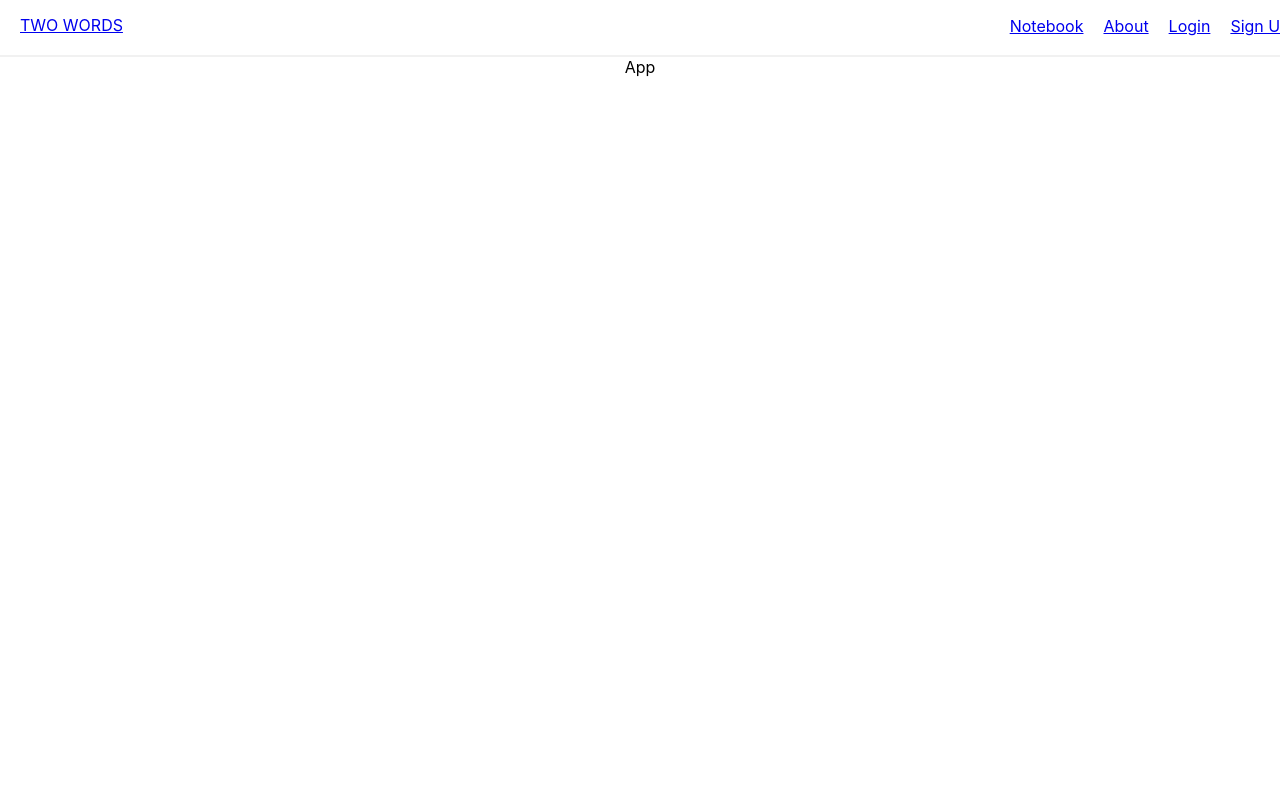
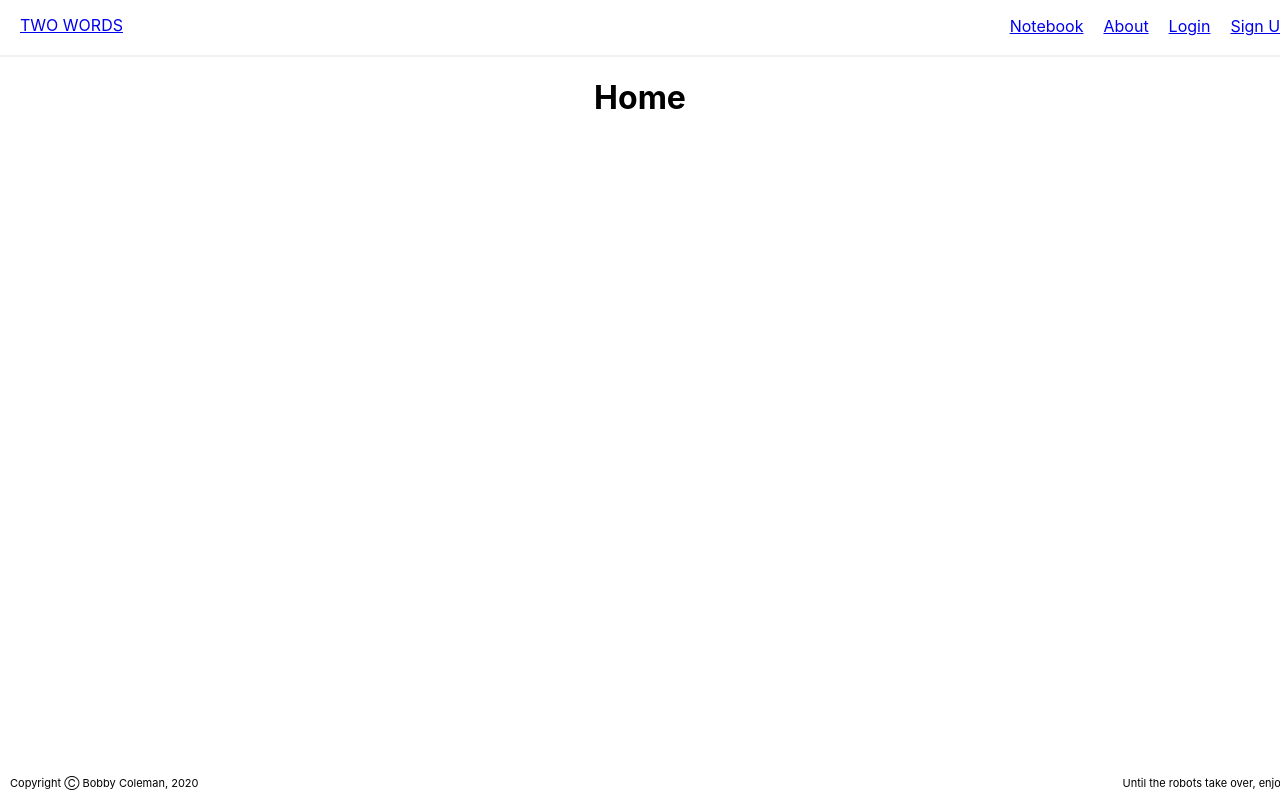
Before and after one commit to Bobby-Coleman/TwoWords, a React (Create React App) app: page / in a window 1280 px wide. Shown: the top 800 px of the page. Built offline with nearby package versions, Linux system fonts and the light colour scheme.

Commit message:
Add simple footer

```diff
--- a/src/App.css
+++ b/src/App.css
@@ -36,3 +36,15 @@
     transform: rotate(360deg);
   }
 }
+
+
+footer {
+  position: fixed;
+  left: 0;
+  bottom: 0;
+  margin: 10px;
+  width: 100%;
+  font-size: 11px;
+  display: flex;
+  justify-content: space-between;
+}
--- a/src/App.js
+++ b/src/App.js
@@ -2,11 +2,13 @@ import React from 'react';
 import { BrowserRouter as Router, Route } from "react-router-dom"
 import './App.css';
 
+import Home from "./components/home/home";
 import Navbar from "./components/navbar/navbar";
 import Notebook from "./components/notebook/notebook";
 import About from "./components/about/about";
 import Login from "./components/login/login";
 import Signup from "./components/signup/signup";
+
 
 const App = () => {
   return (
@@ -15,12 +17,18 @@ const App = () => {
         <div className="App-navbar">
           <Navbar />
         </div>
+        <Route path="/" exact component={Home} />
         <Route path="/notebook" exact component={Notebook} />
         <Route path="/about" exact component={About} />
         <Route path="/login" exact component={Login} />
         <Route path="/signup" exact component={Signup} />
-        App
       </div>
+      <footer>
+          Copyright Ⓒ Bobby Coleman, 2020
+          <div className="footer-right">
+          Until the robots take over, enjoy!
+          </div>
+      </footer>
     </Router>
   );
 }
--- /dev/null
+++ b/src/components/home/home.js
@@ -0,0 +1,12 @@
+import React, { Component } from 'react';
+
+export default class Navbar extends Component {
+
+  render() {
+    return (
+      <div className="notebook">
+        <h1>Home</h1>
+      </div>
+    );
+  }
+}
```
